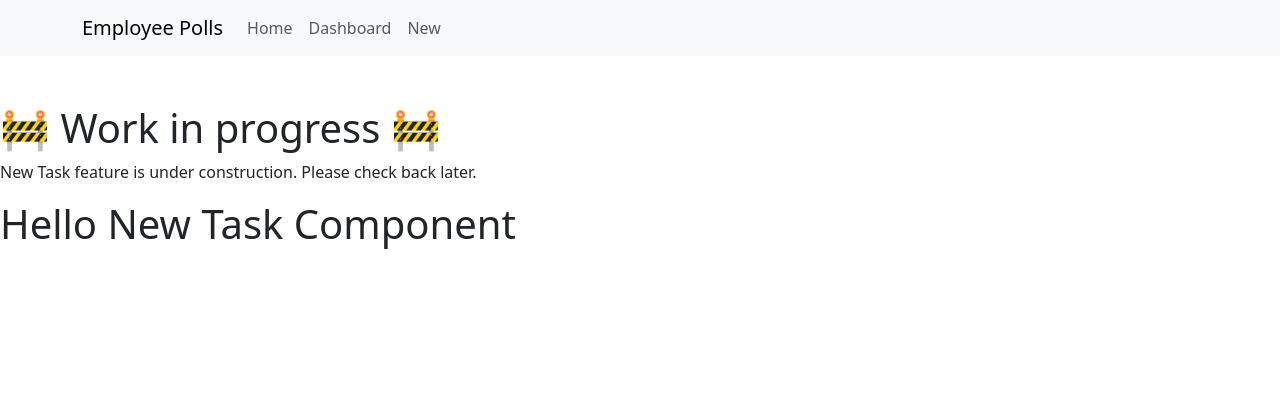
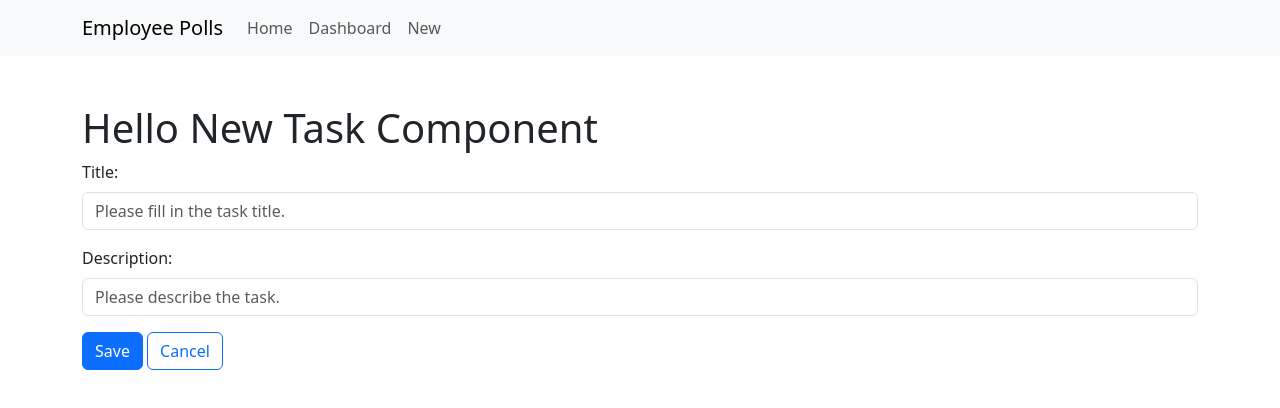
Before and after one commit to CurtesMalteser/task-management-system, a React (Create React App) app in the folder task-management-app/: page /new-task in a window 1280 px wide. Shown: the top 408 px of the page. Built offline with nearby package versions, Linux system fonts and the light colour scheme; what task-management-lib would draw is missing.

Commit message:
Implement basic NewTask form UI

```diff
--- a/task-management-app/src/features/new-task/NewTask.tsx
+++ b/task-management-app/src/features/new-task/NewTask.tsx
@@ -1,11 +1,27 @@
-import WorkInProgressError from "../error/WorkInProgressError";
+import Button from 'react-bootstrap/esm/Button';
+import Container from 'react-bootstrap/esm/Container';
+import Form from 'react-bootstrap/esm/Form';
+import ROUTES from '../../constants/routes';
+import { useNavigate } from 'react-router-dom';
+import TitleFormGroup from './components/TitleFormGroup';
+import DescriptionFormGroup from './components/DescriptionFormGroup';
 
 function NewTask() {
+
+    const navigate = useNavigate();
+
     return (
-        <>
-        <WorkInProgressError pageTitle='New Task'/>
-        <h1>Hello New Task Component</h1>
-        </>
+        <Container className="md-8">
+            <h1>Hello New Task Component</h1>
+            <Form /*onSubmit={handleSubmit}*/>
+                <TitleFormGroup />
+                <DescriptionFormGroup />
+                <>
+                    <Button as="input" type="submit" variant="primary" value="Save" />{' '}
+                    <Button as="input" type="button" variant='outline-primary' value="Cancel" onClick={() => navigate(ROUTES.HOME)} />
+                </>
+            </Form>
+        </Container>
     );
 }
 
--- /dev/null
+++ b/task-management-app/src/features/new-task/components/DescriptionFormGroup.tsx
@@ -0,0 +1,24 @@
+import Form from 'react-bootstrap/esm/Form';
+
+function DescriptionFormGroup() {
+    return (
+        <Form.Group className="mb-3" controlId="exampleForm.ControlTextarea1">
+            <Form.Label>Description:</Form.Label>
+            <Form.Control type="text"
+                placeholder="Please describe the task."
+                required
+                onInvalid={(e) => { e.currentTarget.setCustomValidity('Please fill the Task Description.') }}
+                onInput={(e) => { e.currentTarget.setCustomValidity('') }}
+            />
+            <Form.Control.Feedback type="invalid">
+                <>
+                    Please describe the task in detail.<br />
+                    Include important information such as the objective, any specific requirements, and the expected outcome.<br />
+                </>
+            </Form.Control.Feedback>
+            <Form.Control.Feedback type="valid">Great! Your Task description looks good.</Form.Control.Feedback>
+        </Form.Group>
+    )
+}
+
+export default DescriptionFormGroup;
--- /dev/null
+++ b/task-management-app/src/features/new-task/components/TitleFormGroup.tsx
@@ -0,0 +1,25 @@
+import Form from 'react-bootstrap/esm/Form';
+
+function TitleFormGroup() {
+    return (
+        <Form.Group className="mb-3">
+            <Form.Label>Title:</Form.Label>
+            <Form.Control type="text"
+                placeholder="Please fill in the task title."
+                required
+                onInvalid={(e) => { e.currentTarget.setCustomValidity('Please fill the Task Title.') }}
+                onInput={(e) => { e.currentTarget.setCustomValidity('') }}
+            />
+            <Form.Control.Feedback type="invalid">
+                <>
+                    Please fill in the task title.<br />
+                    Make sure it is concise and clearly represents the main objective of the task.<br />
+                </>
+            </Form.Control.Feedback>
+            <Form.Control.Feedback type="valid">Great! Your Task title looks good.</Form.Control.Feedback>
+        </Form.Group>
+    )
+
+}
+
+export default TitleFormGroup;
```
